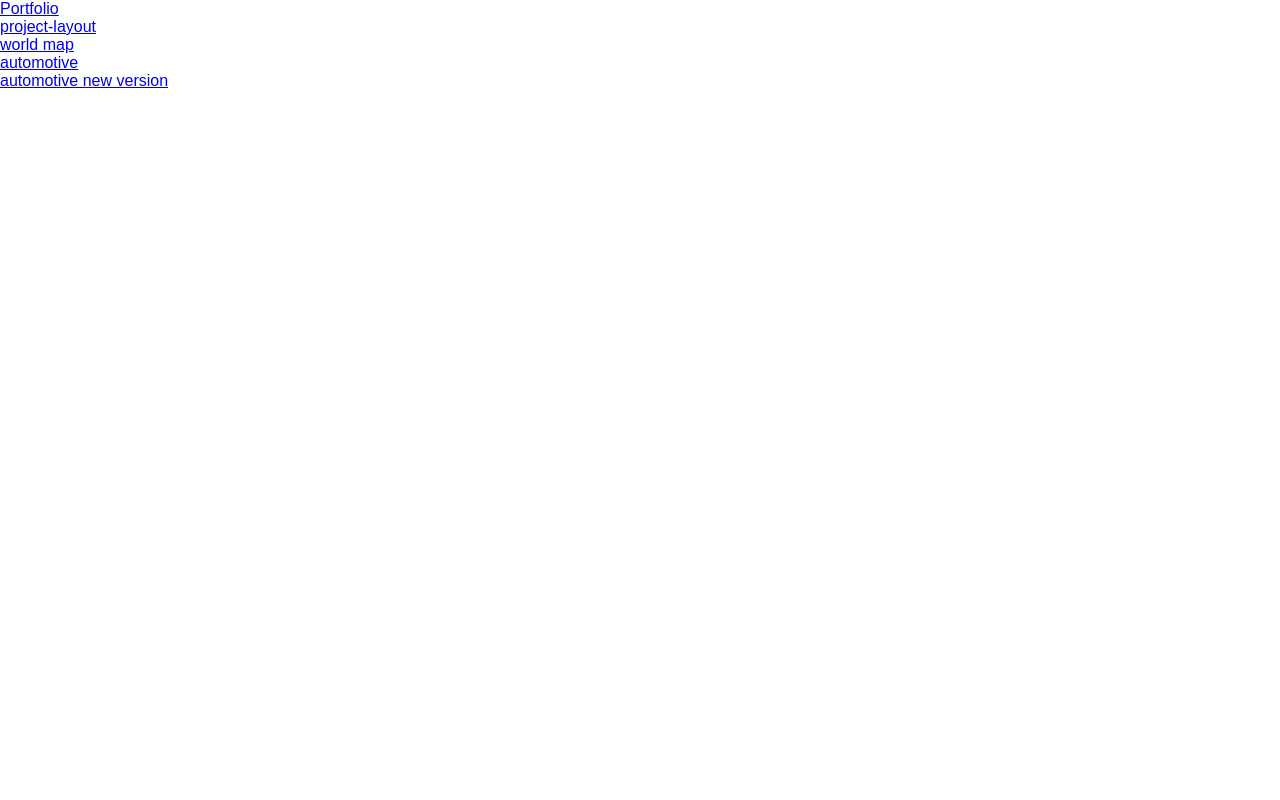
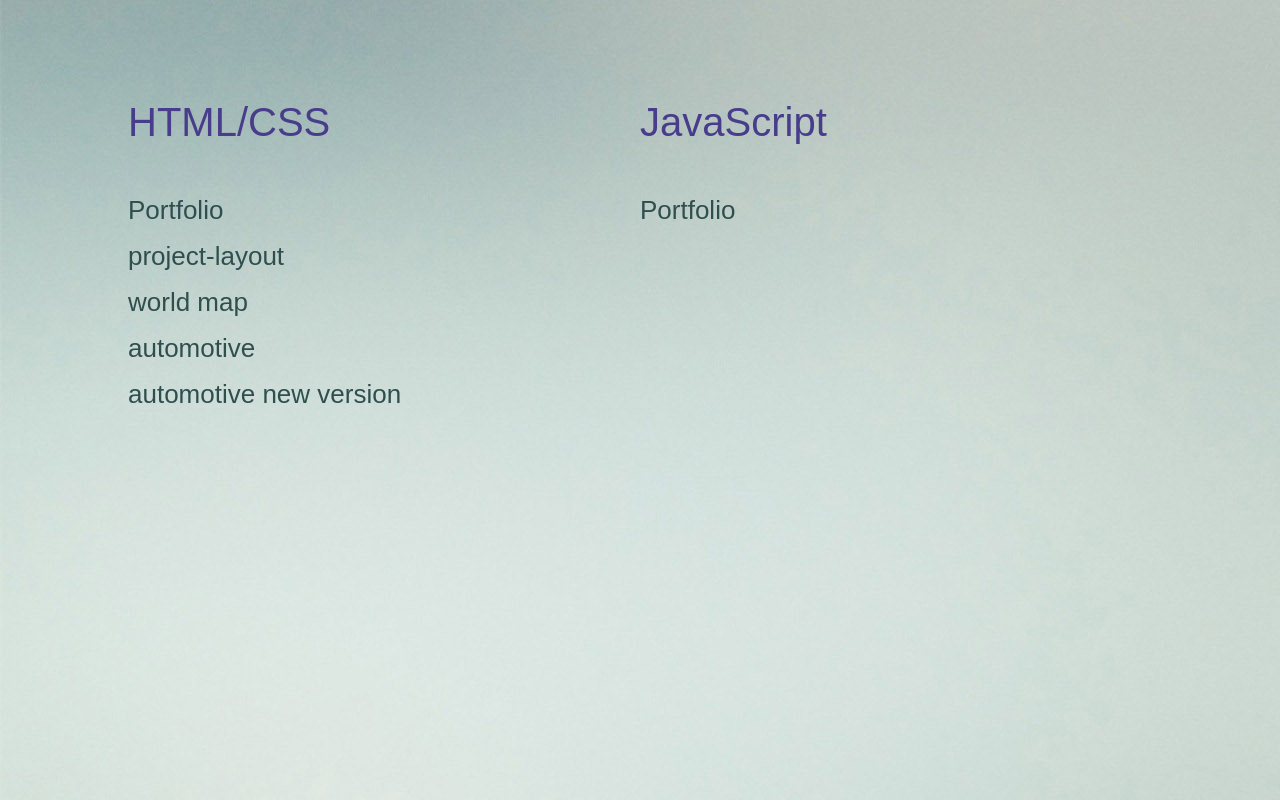
Before and after one commit to Sergbilay/html-css, a plain HTML site: page index.html in a window 1280 px wide. Drawn offline with nearby package versions, Linux system fonts and the light colour scheme; files that its build step writes are made by us from their sources.

Commit message:
Add files via upload

```diff
--- /dev/null
+++ b/css/style.css
@@ -0,0 +1,49 @@
+* {
+    box-sizing: border-box;
+    margin: 0;
+    padding: 0;
+}
+body {
+    font-family: sans-serif;
+	background: url(../img/blur-background-1.jpg) no-repeat;
+}
+a{
+    display: block;
+	text-decoration: none;
+}
+li {
+    list-style-type: none;
+}
+img{
+    width: 100%;
+    height: 100%;
+    object-fit: contain;
+    object-position: center;
+}
+.githab  {
+	margin: 0 auto;
+	width: 1024px;
+	display: flex;
+}
+.githab__HTML, .githab__JS {
+	margin-top: 100px;
+	width: 50%;
+}
+.githab__HTML_titel, .githab__JS_titel {
+	font-size: 40px;
+	color: #483D8B;
+}
+.githab__list {
+	padding-top: 50px;
+}
+.githab__list a{
+	color: #2F4F4F;
+	font-size: 26px;
+}
+.githab__list_items {
+	margin-bottom: 15px;
+}
+.githab__list_items:hover a{
+	cursor: pointer;
+	transform: translateX(15px);
+}
--- a/index.html
+++ b/index.html
@@ -9,13 +9,24 @@
 
 </head>
 <body>
-	<ul>
-		<li><a href="Portfolio">Portfolio</a></li>
-		<li><a href="project-layout">project-layout</a></li>
-		<li><a href="world map">world map</a></li>
-		<li><a href="automotive">automotive</a></li>
-		<li><a href="automotive new version">automotive new version </a></li>
+	<div class ="githab">
+		<div class ="githab__HTML">
+			<p class ="githab__HTML_titel">HTML/CSS</p>
+			<ul class="githab__list">
+				<li class="githab__list_items"><a href="Portfolio">Portfolio</a></li>
+				<li class="githab__list_items"><a href="project-layout">project-layout</a></li>
+				<li class="githab__list_items"><a href="world map">world map</a></li>
+				<li class="githab__list_items"><a href="automotive">automotive</a></li>
+				<li class="githab__list_items"><a href="automotive new version">automotive new version </a></li>
+			</ul>
+		</div>
+		<div class ="githab__JS">
+			<p class ="githab__JS_titel">JavaScript</p>
+			<ul class="githab__list">
+				<li class="githab__list_items"><a href="Portfolio">Portfolio</a></li>
 
-	</ul>
+			</ul>
+		</div>
+	</div>
 </body>
 </html>
```
Also changed, not shown: img/23.png (added), img/blur-background-1.jpg (added).
